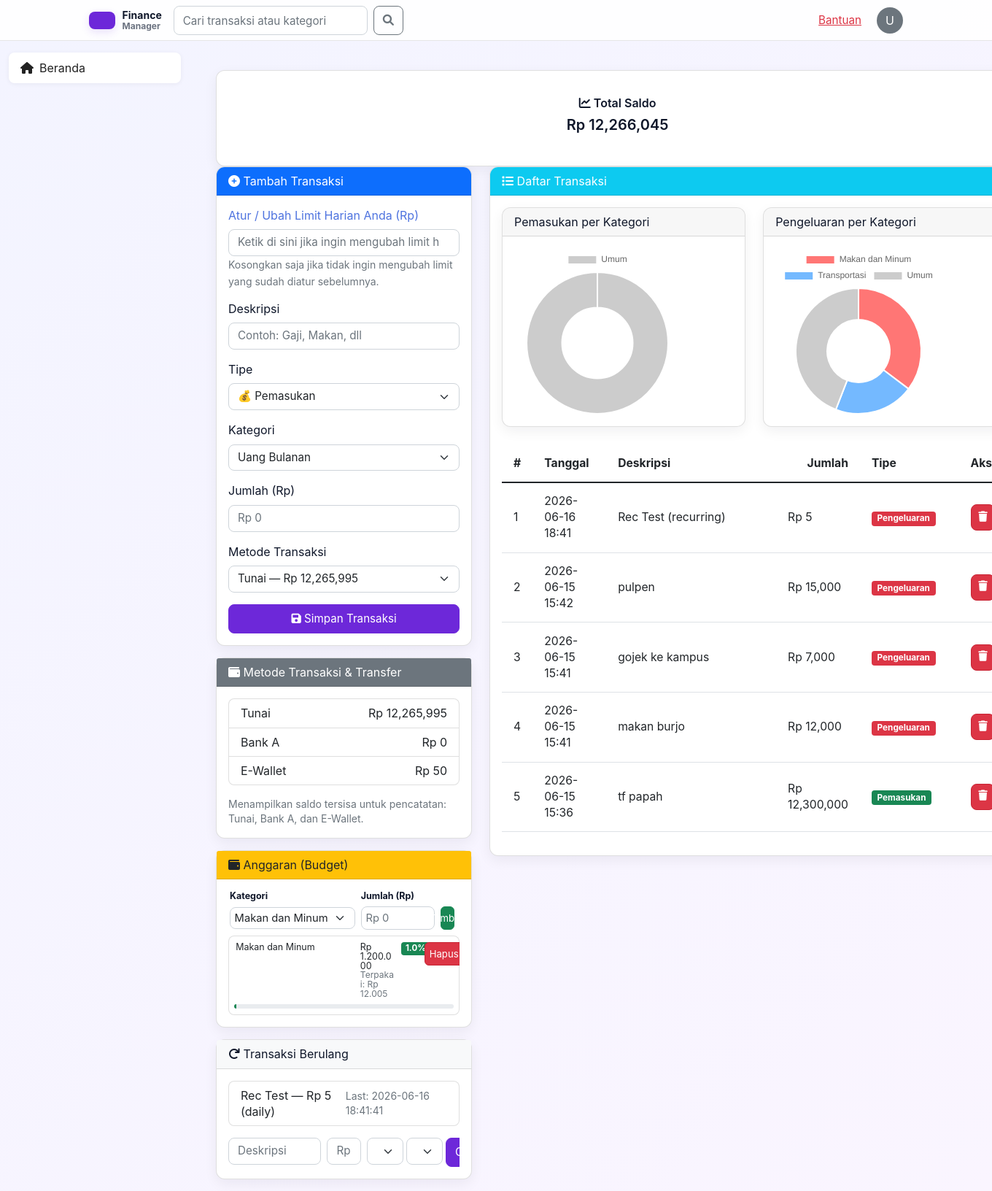
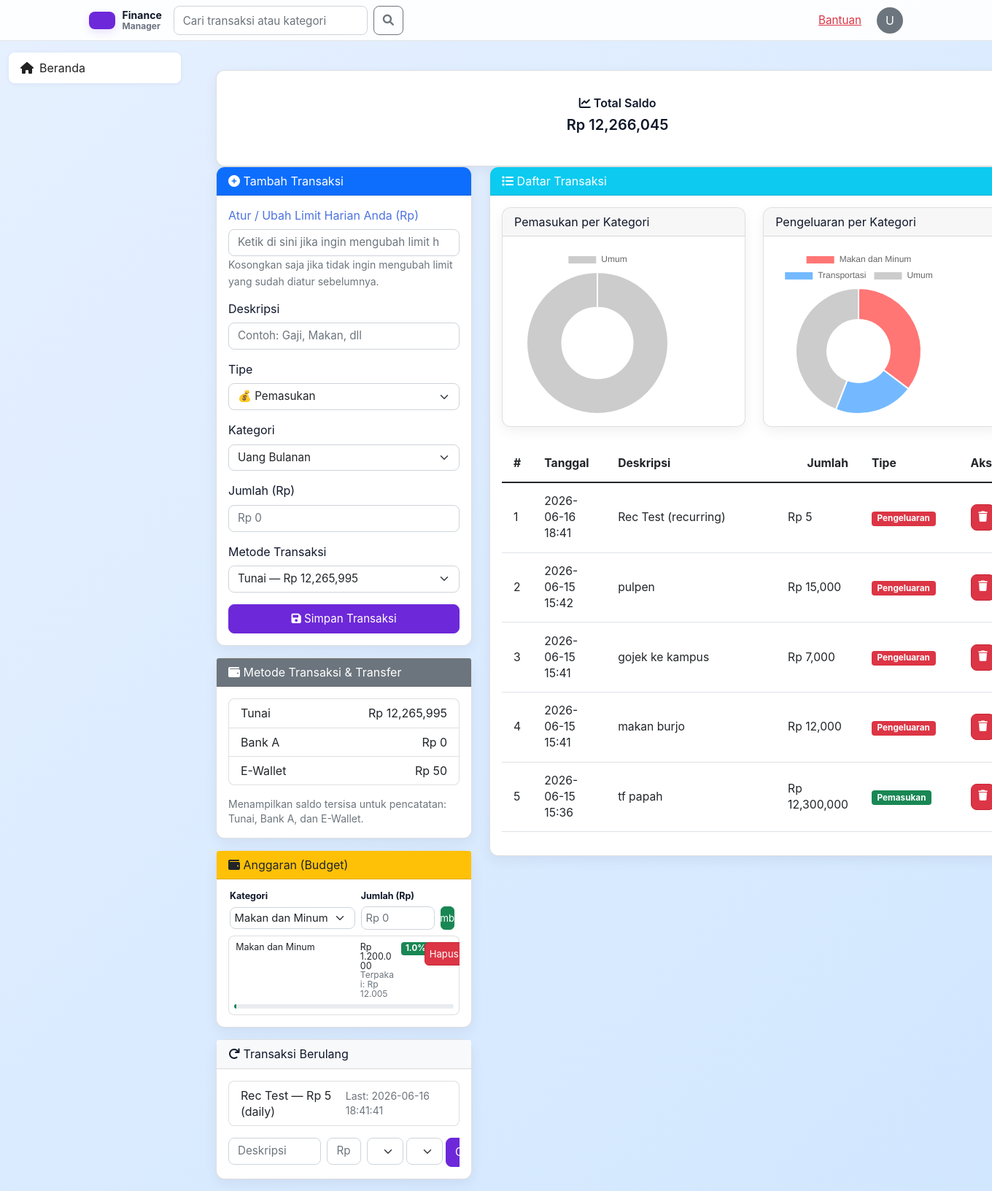
Before and after one commit to MuhammadAzzaRayyan/finance-tracker, a Flask app: page / in a window 1360 px wide; the page is wider, and only the part inside the window is pictured. Shown: that part at 73% size. Run offline with Flask 3, Linux system fonts and the light colour scheme.

Commit message:
UI: strengthen blue background gradient

```diff
--- a/static/style.css
+++ b/static/style.css
@@ -3,7 +3,7 @@
     /* Elegant palette: soft indigo primary, warm paper background */
     --primary: #6D28D9; /* indigo-700 */
     --primary-600: #7C3AED;
-    --bg: linear-gradient(135deg, #F3F4FF 0%, #FAF5FF 100%);
+    --bg: linear-gradient(135deg, #E6F0FF 0%, #D1E7FF 100%); /* stronger blue gradient */
     --card: #FFFFFF;
     --muted: #6B7280;
     --accent: #0F172A;
```
